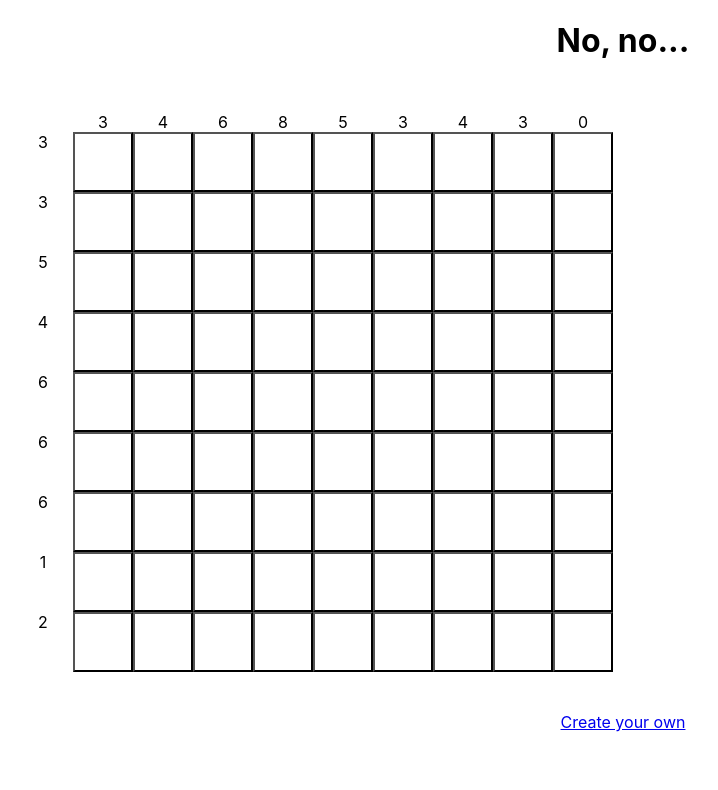
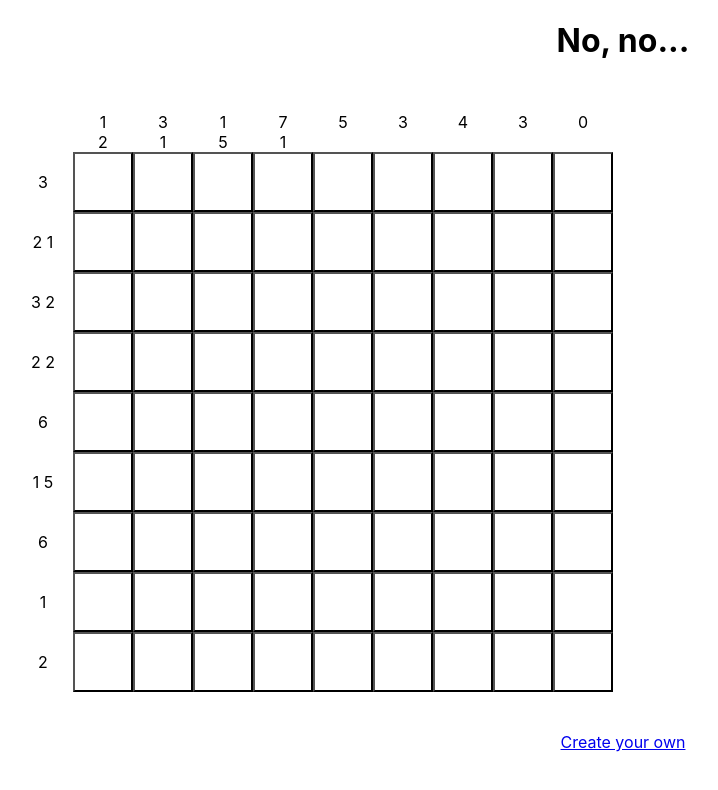
Before and after one commit to rachid-o/nonosuus, a React (Create React App) app: page / in a window 1280 px wide. Shown: the top 790 px of the page, without its empty margins (17-735 px from the left). Built offline with nearby package versions, Linux system fonts and the light colour scheme.

Commit message:
Show separate numbers as hints in the headers

```diff
--- a/src/components/board-state.tsx
+++ b/src/components/board-state.tsx
@@ -23,7 +23,7 @@ class BoardState {
     const newCells = this.cells.map((r) => r.slice());
 
     if (newCells[pos.row][pos.col] === CellState.Empty) {
-      if (this.solution.some((p) => p.row === pos.row && p.col === pos.col)) {
+      if (this.solutionContains(pos)) {
         newCells[pos.row][pos.col] = CellState.Filled;
       } else {
         console.warn("Wrong click, no solution at:", pos);
@@ -35,27 +35,63 @@ class BoardState {
     return new BoardState(newCells, this.solution);
   }
 
+  private solutionContains(pos: Position) {
+    return this.solution.some((p) => p.row === pos.row && p.col === pos.col);
+  }
+
   getCells(): Array<Array<CellState>> {
     return this.cells;
   }
 
-  getColumnHeaders(): number[] {
+  getColumnHeaders(): number[][] {
     // TODO: Calc the filled connected cells and return an array for each column
 
     // count the number of filled solutions in this column
-    return Array.from({ length: this.cells[0].length }, (_, colNr) => {
-      return Array.from(this.solution).filter((pos) => pos.col === colNr)
-        .length;
-    });
+    let headers = [];
+    for (let col = 0; col < this.cells[0].length; col++) {
+      let count = 0;
+      let columnCounts = [];
+      for (let row = 0; row < this.cells.length; row++) {
+        if (this.solutionContains({ row, col })) {
+          count++;
+        } else if (count > 0) {
+          columnCounts.push(count);
+          count = 0;
+        }
+      }
+      if (count > 0) {
+        columnCounts.push(count);
+      }
+      if (columnCounts.length === 0) {
+        columnCounts.push(0);
+      }
+      headers.push(columnCounts);
+    }
+    return headers;
   }
 
-  getRowHeaders(): number[] {
-    // TODO: Calc the filled connected cells and return an array for each column
-    // count the number of filled solutions in this row
-    return Array.from({ length: this.cells.length }, (_, rowNr) => {
-      return Array.from(this.solution).filter((pos) => pos.row === rowNr)
-        .length;
-    });
+  getRowHeaders(): number[][] {
+    let headers = [];
+    for (let row = 0; row < this.cells.length; row++) {
+      let count = 0;
+      let rowCounts = [];
+      for (let col = 0; col < this.cells[0].length; col++) {
+        if (this.solutionContains({ row, col })) {
+          count++;
+        } else if (count > 0) {
+          rowCounts.push(count);
+          count = 0;
+        }
+      }
+      if (count > 0) {
+        rowCounts.push(count);
+      }
+      if (rowCounts.length === 0) {
+        rowCounts.push(0);
+      }
+      headers.push(rowCounts);
+    }
+    return headers;
   }
 }
 
--- a/src/components/board/board.tsx
+++ b/src/components/board/board.tsx
@@ -1,17 +1,20 @@
 import React, { useState } from "react";
 import BoardState, { CellState, Position } from "../board-state";
-import { duck, l, minus, plus } from "../solutions";
+import { divide, duck, l, minus, plus } from "../solutions";
 
+// const width = 3;
+// const height = 3;
 const width = 9;
 const height = 9;
+
+const solution = duck;
+// const solution = divide;
+// const solution = l;
+// const solution = plus;
 
 const cells = Array.from({ length: height }, () =>
   Array(width).fill(CellState.Empty)
 );
-
-const solution = duck;
-// const solution = l;
-// const solution = plus;
 
 type SquareProps = {
   value: CellState;
@@ -21,6 +24,9 @@ type SquareProps = {
 const Square: React.FC<SquareProps> = ({ value, onClick }) => (
   <button
     style={{
+      // display: "flex",
+      // alignItems: "center",
+      // justifyContent: "center",
       width: "60px",
       height: "60px",
       backgroundColor: value === CellState.Filled ? "black" : "white",
@@ -44,16 +50,26 @@ const Board: React.FC = () => {
     <div>
       <div style={{ display: "flex" }}>
         <div style={{ width: "60px" }}></div>
-        {boardState.getColumnHeaders().map((header, index) => (
+        {boardState.getColumnHeaders().map((headers, index) => (
           <div key={index} style={{ width: "60px", textAlign: "center" }}>
-            {header}
+            {headers.map((header, index) => (
+              <div key={index}>{header}</div>
+            ))}
           </div>
         ))}
       </div>
       {boardState.getCells().map((row, rowIndex) => (
         <div key={rowIndex} style={{ display: "flex" }}>
-          <div style={{ width: "60px", textAlign: "center" }}>
-            {boardState.getRowHeaders()[rowIndex]}
+          <div
+            style={{
+              display: "flex",
+              width: "60px",
+              textAlign: "center",
+              alignItems: "center",
+              justifyContent: "center",
+            }}
+          >
+            {boardState.getRowHeaders()[rowIndex].join("  ")}
           </div>
           {row.map((cell, colIndex) => (
             <Square
--- a/src/components/solutions.tsx
+++ b/src/components/solutions.tsx
@@ -12,6 +12,11 @@ export const minus: Array<Position> = [
   { row: 1, col: 1 },
   { row: 1, col: 0 },
   { row: 1, col: 2 },
+];
+
+export const divide: Array<Position> = [
+  { row: 0, col: 1 },
+  { row: 2, col: 1 },
 ];
 
 export const l: Array<Position> = [
```
